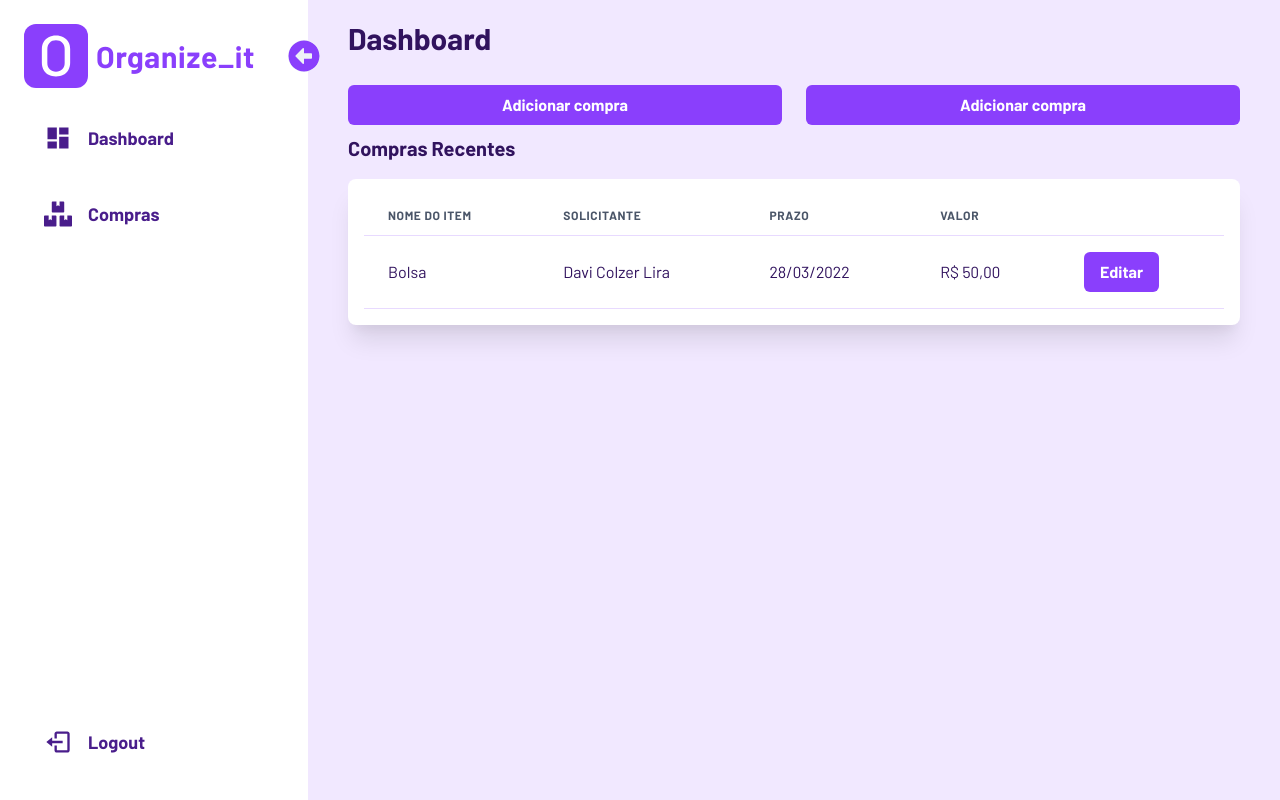
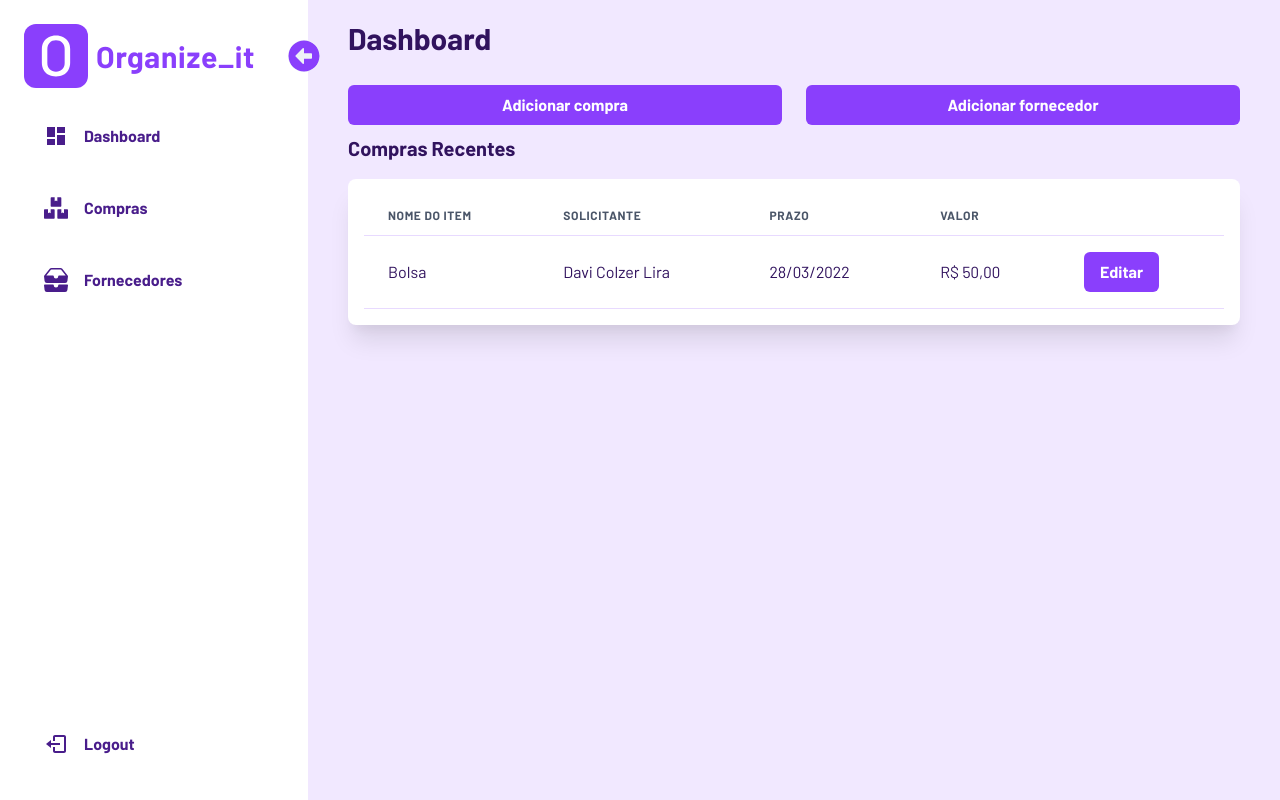
Before and after one commit to davicolzer/frontend-test, a Next.js app: page /dashboard in a window 1280 px wide. Built offline with nearby package versions, Linux system fonts and the light colour scheme.

Commit message:
adicionado paginas de fornecedores e alterado tamanho da fonte do sidebar

```diff
--- a/src/components/DashboardButtons/index.tsx
+++ b/src/components/DashboardButtons/index.tsx
@@ -5,7 +5,7 @@ export function HomeButtons() {
     <>
       <SimpleGrid flex={1} columns={2} gap={6} alignItems="flex-start">
         <Button colorScheme={"purple"}>Adicionar compra</Button>
-        <Button colorScheme={"purple"}>Adicionar compra</Button>
+        <Button colorScheme={"purple"}>Adicionar fornecedor</Button>
       </SimpleGrid>
     </>
   );
--- a/src/components/Sidebar/NavLink.tsx
+++ b/src/components/Sidebar/NavLink.tsx
@@ -22,14 +22,14 @@ export function NavLink({
         display={"flex"}
         alignItems={"center"}
         fontWeight={"bold"}
-        fontSize={"lg"}
+        fontSize={"md"}
         color={"purple.700"}
         p={5}
         borderRadius={"md"}
         _hover={{ bg: "purple.50" }}
         {...rest}
       >
-        <Icon as={icon} fontSize={28} />
+        <Icon as={icon} fontSize={"2xl"} />
         <Text ml={4} display={isMenuOpen? "block": "none"}>
           {children}
         </Text>
--- a/src/components/Sidebar/index.tsx
+++ b/src/components/Sidebar/index.tsx
@@ -6,6 +6,7 @@ import { RiDashboardFill } from "react-icons/ri";
 import { FaArrowAltCircleRight, FaArrowAltCircleLeft } from "react-icons/fa";
 import { BiLogOut } from "react-icons/bi";
 import { FaBoxes } from "react-icons/fa";
+import { BsFillInboxesFill } from "react-icons/bs";
 import { useState } from "react";
 import { OpenMenuIcon } from "./OpenMenuIcon";
 
@@ -28,6 +29,9 @@ export function Sidebar() {
           <NavLink isMenuOpen={opened} icon={FaBoxes} href={"/compras"}>
             Compras
           </NavLink>
+          <NavLink isMenuOpen={opened} icon={BsFillInboxesFill} href={"/fornecedores"}>
+            Fornecedores
+          </NavLink>
         </NavSection>
         <NavSection mt={"auto"}>
           <NavLink isMenuOpen={opened} icon={BiLogOut} href={""}>
--- a/src/pages/index.tsx
+++ b/src/pages/index.tsx
@@ -1,4 +1,4 @@
-import { Box, Button, Flex, FormLabel, Stack } from "@chakra-ui/react";
+import { Button, Flex, Stack } from "@chakra-ui/react";
 import Head from "next/head";
 import { Card } from "../components/Card";
 import { Input } from "../components/Form/Input";
@@ -12,6 +12,7 @@ export default function Home() {
       </Head>
       <Flex w={"100vw"} h={"100vh"} align={"center"} justify={"center"}>
         <Card as={"form"} maxWidth={360} width={"100%"} flexDir={"column"} p={8} >
+
           <Stack spacing={6}>
           <Logo />
             <Input
```
Also changed, not shown: src/pages/fornecedores/index.tsx (added, +9 -0 lines).
